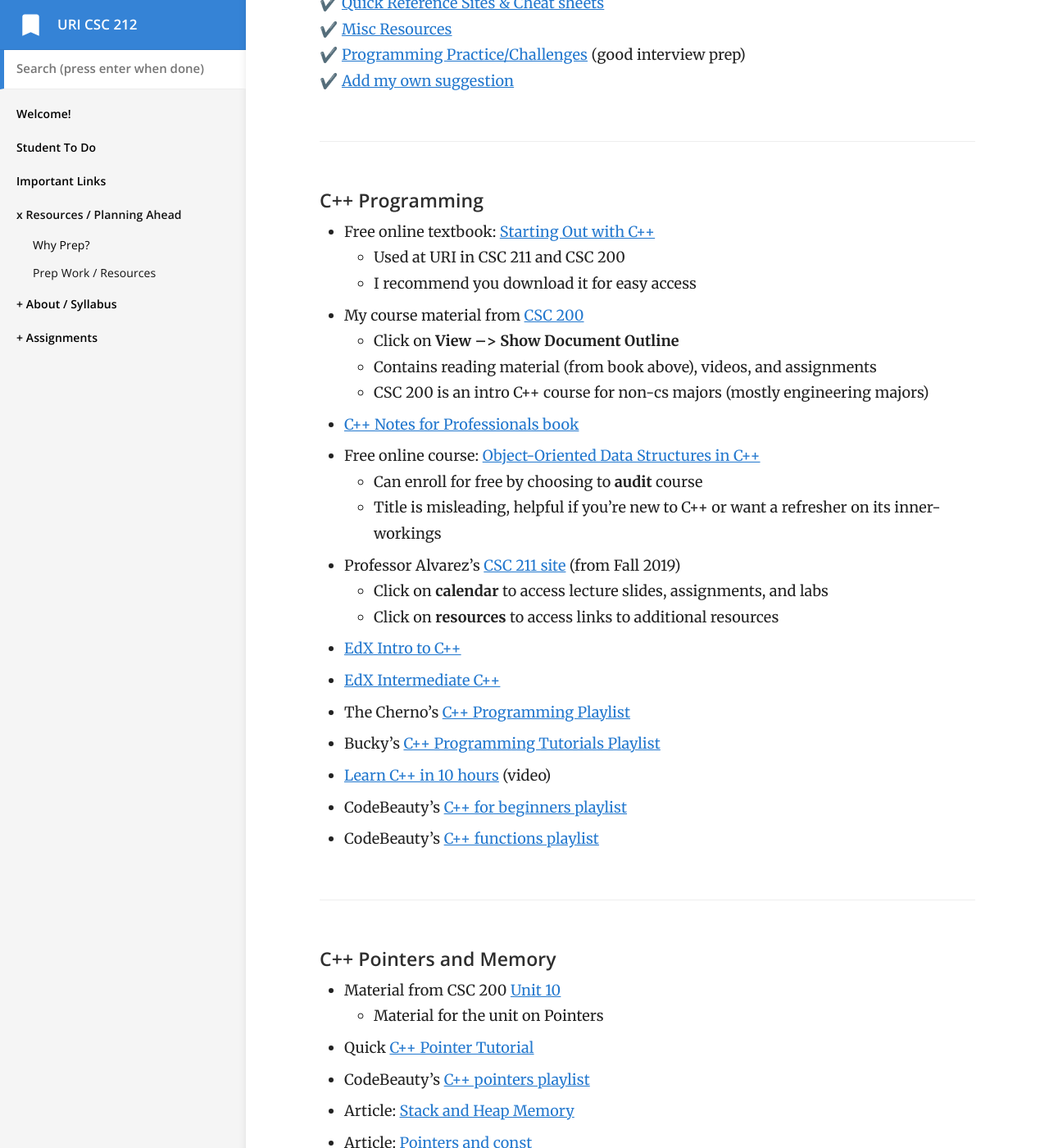
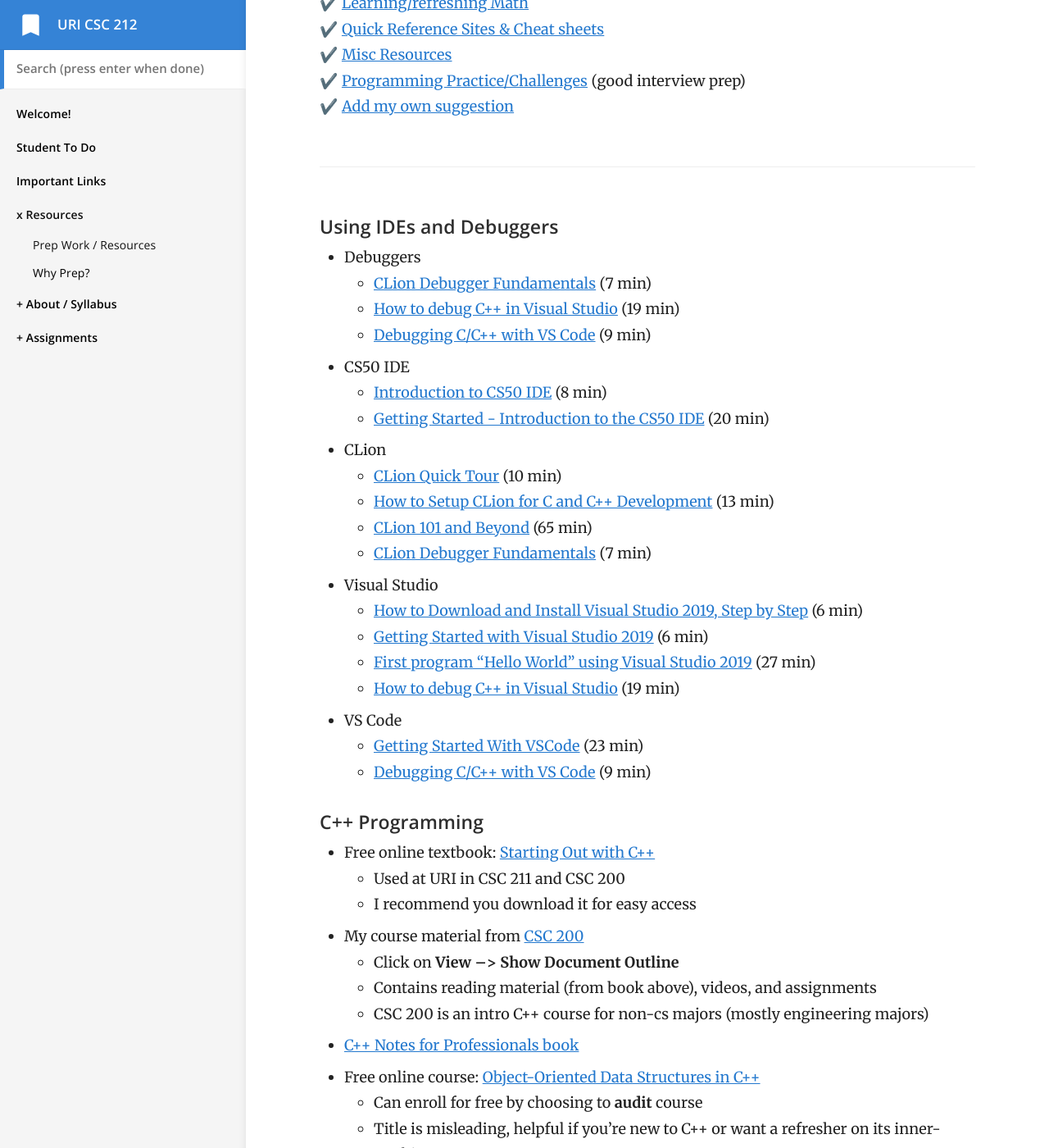
Before and after one commit to vcc-csc212/sp21-archive, a Jekyll site: the page built from _docs/1-prep/prep.md, in a window 1280 px wide and 1400 px high, scrolled down 462 px. Shown: the whole window at 82% size. Built offline with Jekyll 4.4.1, drawn with Linux system fonts in a browser that asks for light colours; some of the changed text lies outside the part shown.

Commit message:
debugging vids added

```diff
--- a/_docs/1-prep/prep.md
+++ b/_docs/1-prep/prep.md
@@ -1,13 +1,14 @@
 ---
 title: Prep Work / Resources
-category: Resources / Planning Ahead
-order: 2
+category: Resources
+order: 1
 permalink: /prep/
 ---
 
-> New [memory](#pointers) & [programming practice](#challenges) resources added on 2/24!
+> New resources for using [debuggers](#debuggers) added on 3/15!
 
 This contains some resources you may find useful in preparing for the course. I've set up the following categories:
+✔️ [Using IDEs and Debuggers](#debuggers)
 ✔️ [Learning/refreshing C++ Programming](#cpp)
 ✔️ [Learning/refreshing C++ Pointers and Memory](#pointers)
 ✔️ [Learning/refreshing OOP](#oop)
@@ -18,6 +19,28 @@ This contains some resources you may find useful in preparing for the course. I'
 ✔️ [Add my own suggestion](#suggestions)
 
 ***
+
+#### Using IDEs and Debuggers {#debuggers}
+- Debuggers
+	- [CLion Debugger Fundamentals](https://www.youtube.com/watch?v=5wGsRdumueU) (7 min)
+	- [How to debug C++ in Visual Studio](https://www.youtube.com/watch?v=0ebzPwixrJA) (19 min)
+	- [Debugging C/C++ with VS Code](https://www.youtube.com/watch?v=X2tM21nmzfk) (9 min)
+- CS50 IDE
+	- [Introduction to CS50 IDE](https://www.youtube.com/watch?v=cJrma4ICmng) (8 min)
+	- [Getting Started - Introduction to the CS50 IDE](https://www.youtube.com/watch?v=01d4jxOsOSw) (20 min)
+- CLion
+	- [CLion Quick Tour](https://www.youtube.com/watch?v=Srnw1dI1iAA) (10 min)
+	- [How to Setup CLion for C and C++ Development](https://www.youtube.com/watch?v=HSf-GiJr1Bs) (13 min)
+	- [CLion 101 and Beyond](https://www.youtube.com/watch?v=rfdqzfsCmx0) (65 min)
+	- [CLion Debugger Fundamentals](https://www.youtube.com/watch?v=5wGsRdumueU) (7 min)
+- Visual Studio
+	- [How to Download and Install Visual Studio 2019, Step by Step](https://www.youtube.com/watch?v=IjDPFy4NPYE) (6 min)
+	- [Getting Started with Visual Studio 2019](https://www.youtube.com/watch?v=1CgsMtUmVgs) (6 min)
+	- [First program “Hello World” using Visual Studio 2019](https://www.youtube.com/watch?v=iBG0fN8lY8Y) (27 min)
+	- [How to debug C++ in Visual Studio](https://www.youtube.com/watch?v=0ebzPwixrJA) (19 min)
+- VS Code
+	- [Getting Started With VSCode](https://www.youtube.com/watch?v=ORrELERGIHs) (23 min)
+	- [Debugging C/C++ with VS Code](https://www.youtube.com/watch?v=X2tM21nmzfk) (9 min)
 
 #### C++ Programming {#cpp}
 - Free online textbook: [Starting Out with C++](http://instructor.sdu.edu.kz/~bakhyt/CPP/suggested%20books/Starting%20out%20with%20C++.pdf)
```
Also changed, not shown: _docs/1-prep/why-prep.md (+2 -2 lines).
